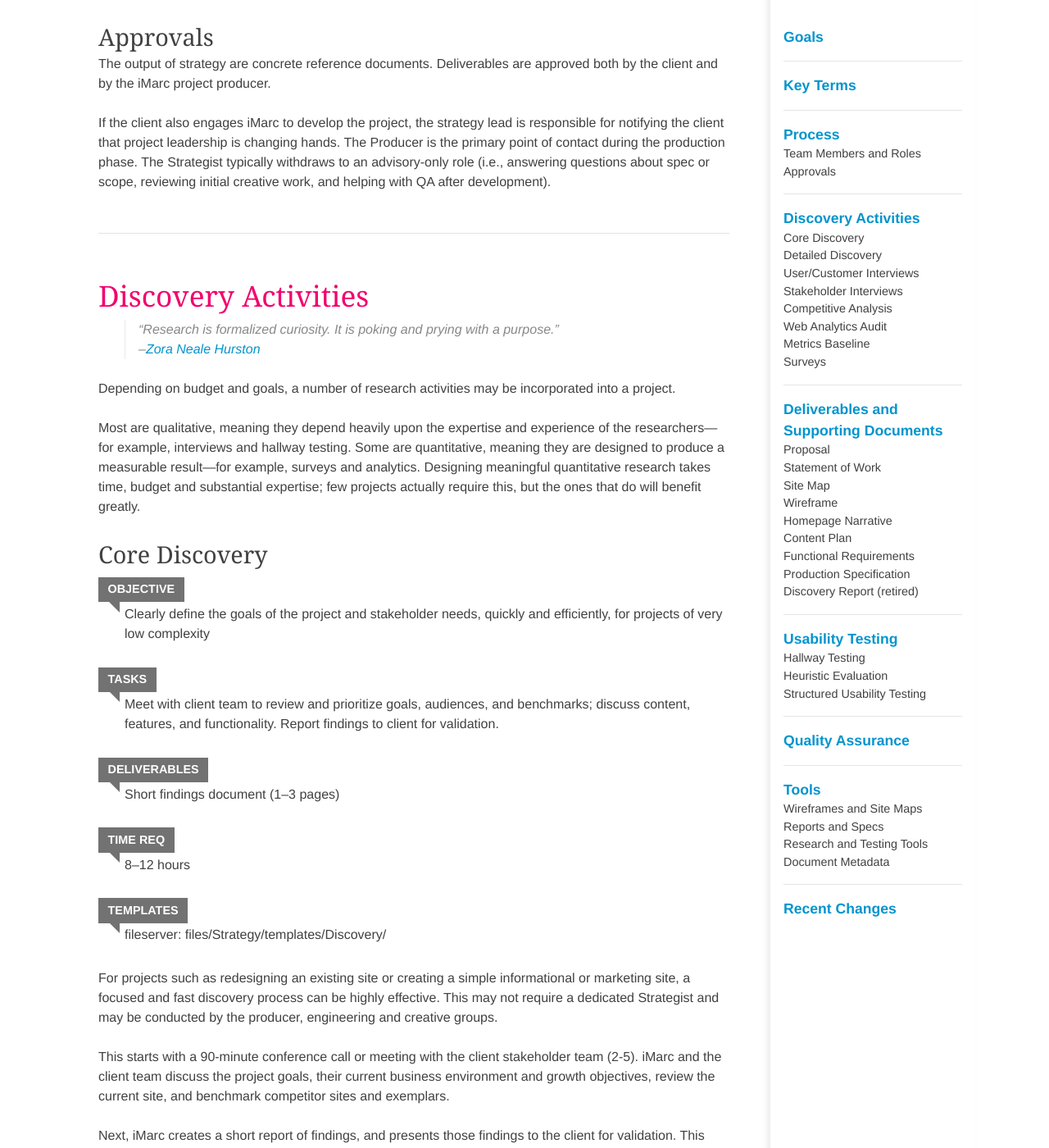
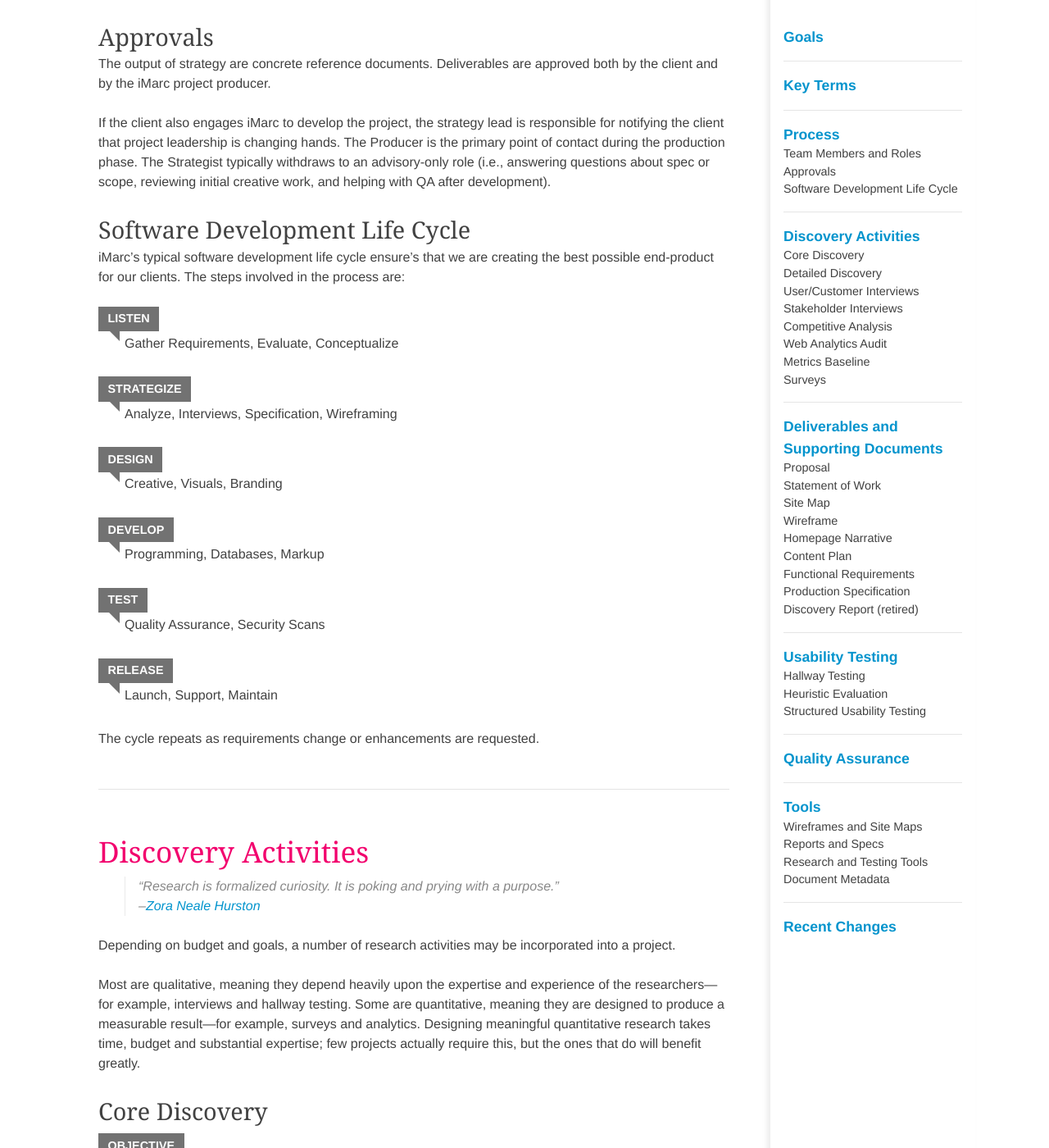
Before and after one commit to imarc/handbook, a Jekyll site: the page built from strategy.markdown, in a window 1280 px wide and 1400 px high, scrolled down 2996 px. Shown: the whole window at 82% size. Built offline with Jekyll 4.4.1, drawn with Linux system fonts in a browser that asks for light colours; nearby versions of some CDN libraries; some web fonts are replaced.

Commit message:
Added SDLC to strategy and altered server specs

```diff
--- a/strategy.markdown
+++ b/strategy.markdown
@@ -104,8 +104,29 @@ The output of strategy are concrete reference documents. Deliverables are approv
 
 If the client also engages iMarc to develop the project, the strategy lead is responsible for notifying the client that project leadership is changing hands. The Producer is the primary point of contact during the production phase. The Strategist typically withdraws to an advisory-only role (i.e., answering questions about spec or scope, reviewing initial creative work, and helping with QA after development).
 
+### Software Development Life Cycle
 
+iMarc's typical software development life cycle ensure's that we are creating the best possible end-product for our clients. The steps involved in the process are:
 
+Listen
+:   Gather Requirements, Evaluate, Conceptualize
+
+Strategize
+:   Analyze, Interviews, Specification, Wireframing
+
+Design
+:	Creative, Visuals, Branding
+
+Develop
+:	Programming, Databases, Markup
+
+Test
+:	Quality Assurance, Security Scans
+
+Release
+:	Launch, Support, Maintain
+
+The cycle repeats as requirements change or enhancements are requested.
 
 ## Discovery Activities
 
```
Also changed, not shown: backend.markdown (+6 -6 lines).
